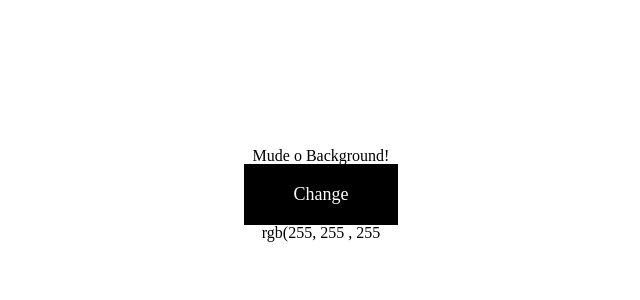
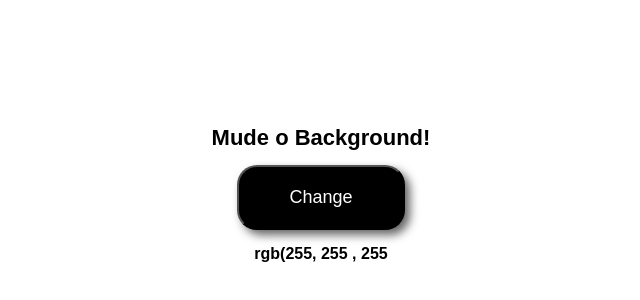
Before and after one commit to LucasCBraga/BackgroundChanger, a plain HTML site: page index.html in a window 1280 px wide. Shown: the part 206-506 px from the top of the page, without its empty margins (319-959 px from the left). Drawn offline with Linux system fonts and the light colour scheme.

Commit message:
alteração no botão Change e acrescentei o cursor para pointer no botao change

```diff
--- a/assets/style.css
+++ b/assets/style.css
@@ -7,16 +7,34 @@ body {
     margin: 0;
 }
 
+.titulo__header {
+    padding: 1rem;
+    font-size: 22px;
+    font-weight: bold;
+    font-family: sans-serif;
+}
 
 .change-btn {
     background-color: #000;
-    border: 0;
     color: #fff;
-    font-family: inherit;
+    font-family: sans-serif;
     font-size: 18px;
     padding: 20px 50px;
+    border-radius: 20px;
+    box-shadow: 5px 5px 10px rgba(0, 0, 0, 0.61);
 }
+.change-btn:hover {
+    cursor: pointer;
+}
+
 
 .color-text {
     font-size: 14px;
+
 }
+
+#color {
+    padding: 1rem;
+    font-family: sans-serif;
+    font-weight: bold;
+}
```
